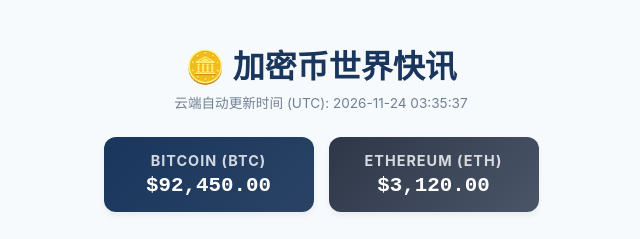
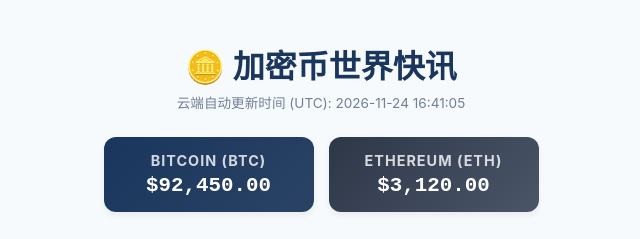
Before and after one commit to longgongzi9988/Light-of-Freedom, a plain HTML site: page index.html in a window 1280 px wide. Shown: the top 239 px of the page, 319-959 px from the left. Drawn offline with Linux system fonts and the light colour scheme.

Commit message:
Auto update crypto news

```diff
--- a/index.html
+++ b/index.html
@@ -23,7 +23,7 @@
 </head>
 <body>
     <h1>🪙 加密币世界快讯</h1>
-    <div class="update-time">云端自动更新时间 (UTC): 2026-11-24 03:35:37</div>
+    <div class="update-time">云端自动更新时间 (UTC): 2026-11-24 16:41:05</div>
 
     <div class="price-container">
         <div class="price-card btc">
```
